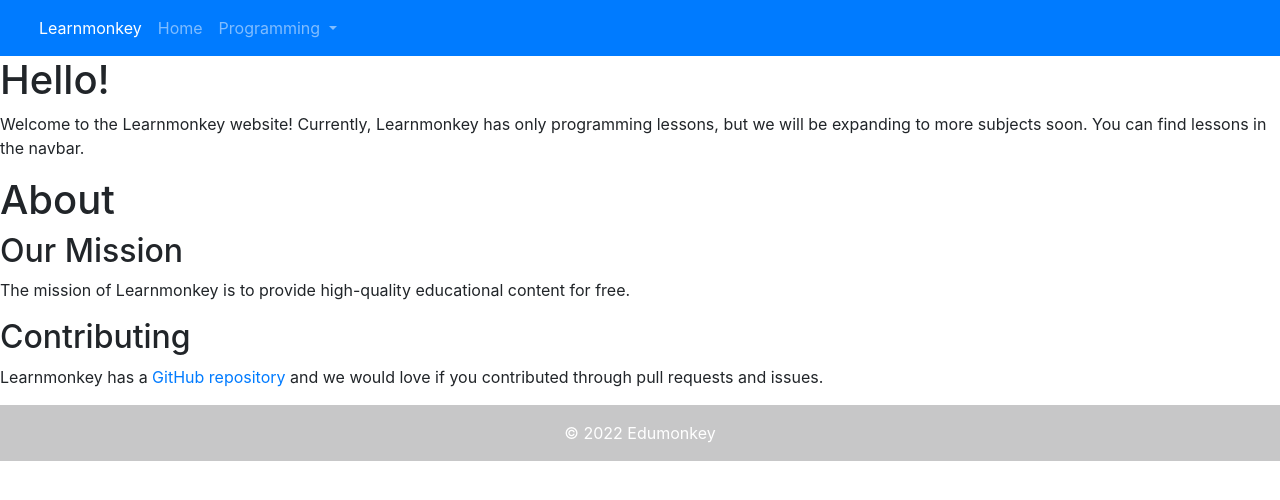
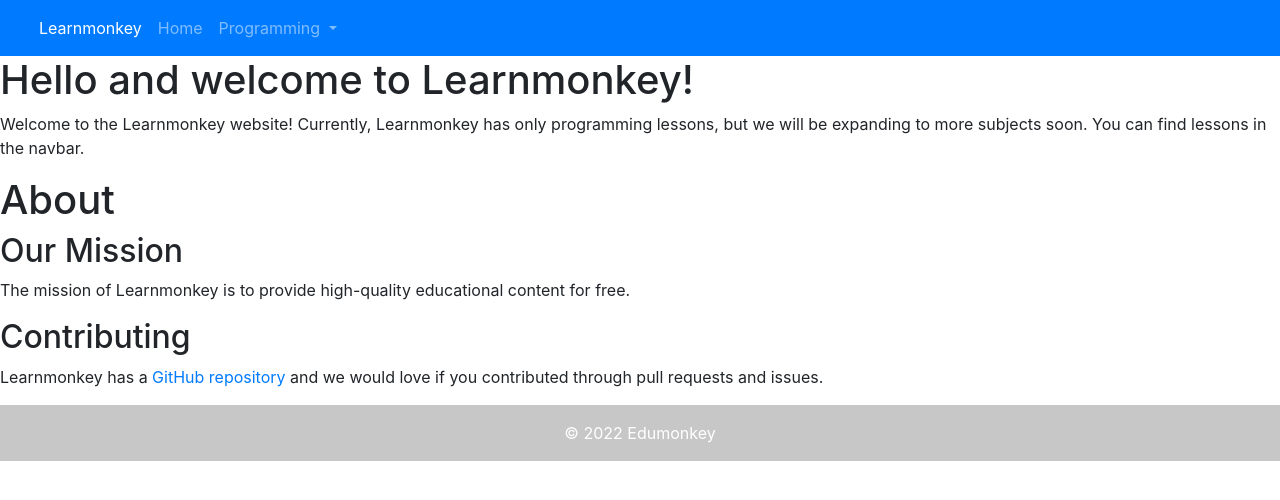
Before and after one commit to learnmonkey/learnmonkey.github.io, a Jekyll site: the page built from index.html, in a window 1280 px wide. Shown: the top 500 px of the page. Built offline with Jekyll 4.4.1, drawn with Linux system fonts in a browser that asks for light colours.

Commit message:
Update index.html

```diff
--- a/index.html
+++ b/index.html
@@ -5,7 +5,7 @@
 ---
 
 <section>
-    <h1>Hello!</h1>
+    <h1>Hello and welcome to Learnmonkey!</h1>
     <p>Welcome to the Learnmonkey website! Currently, Learnmonkey has only programming lessons, but we will be expanding to more subjects soon. You can find lessons in the navbar.</p>
 </section>
 
```
